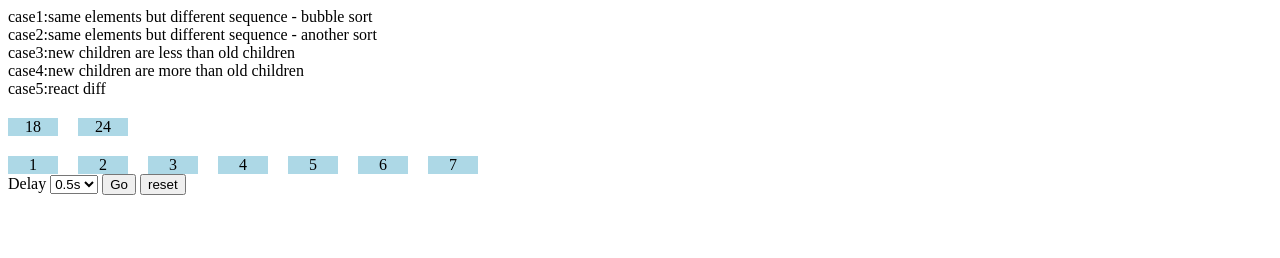
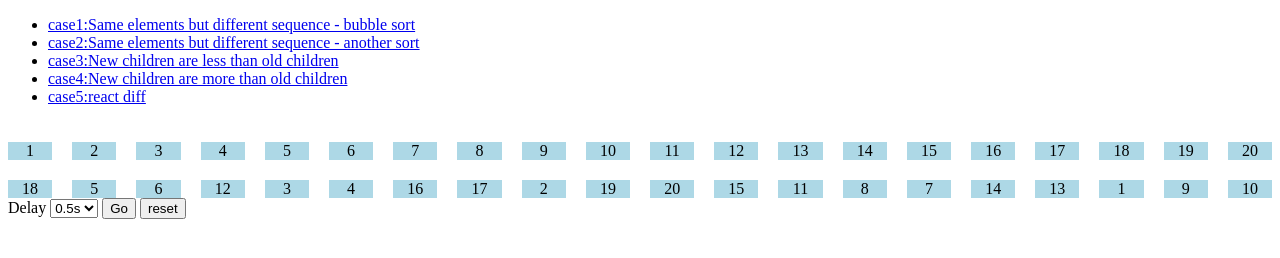
Before and after one commit to Dmaziyo/diff-animation, a plain HTML site: page demo1.html in a window 1280 px wide. Drawn offline with Linux system fonts and the light colour scheme.

Commit message:
feat: router added

```diff
--- a/demo1.html
+++ b/demo1.html
@@ -9,13 +9,13 @@
     <link rel="stylesheet" href="./styls.css" />
   </head>
   <body>
-    <div id="header">
-      <div>case1:same elements but different sequence - bubble sort</div>
-      <div>case2:same elements but different sequence - another sort</div>
-      <div>case3:new children are less than old children</div>
-      <div>case4:new children are more than old children</div>
-      <div>case5:react diff</div>
-    </div>
+    <ul>
+      <li><a href="#/case1">case1:Same elements but different sequence - bubble sort</a></li>
+      <li><a href="#/case2">case2:Same elements but different sequence - another sort</a></li>
+      <li><a href="#/case3">case3:New children are less than old children</a></li>
+      <li><a href="#/case4">case4:New children are more than old children</a></li>
+      <li><a href="#/case5">case5:react diff</a></li>
+    </ul>
     <div class="numbers" id="numbers-old"></div>
     <div class="numbers" id="numbers-new"></div>
     <div id="numbers"></div>
@@ -34,14 +34,20 @@
     <script defer src="./init.js" type="module"></script>
     <script defer type="module">
       import { setTransiLenth, transiLenth, debounce } from './utils.js'
-      import { container1, container2, init, isRest, isExecuting, setIsExecuting, setIsRest } from './init.js'
+      import { container1, container2, init, isRest, isExecuting, setIsExecuting, setIsRest, patchKeyedChildren, type } from './init.js'
       import { patchKeyedChildren1, patchKeyedChildren2, patchKeyedChildren3, patchKeyedChildren4 } from './diff.js'
-      let type = 3
+      import { Router } from './router.js'
 
+      const router = new Router([
+        { path: '/case1', diff: patchKeyedChildren1, type: 0 },
+        { path: '/case2', diff: patchKeyedChildren2, type: 0 },
+        { path: '/case3', diff: patchKeyedChildren3, type: 1 },
+        { path: '/case4', diff: patchKeyedChildren4, type: 2 },
+        { path: '/case5', diff: patchKeyedChildren4, type: 3 }
+      ])
       let swapBtn = document.getElementById('swap')
       let resetBtn = document.getElementById('reset')
       let delayContainer = document.getElementById('delay')
-      let patchKeyedChildren = patchKeyedChildren4
 
       // param c1          old children
       // param c2          new children
--- a/init.js
+++ b/init.js
@@ -5,13 +5,15 @@
 
 export let container1 = null
 export let container2 = null
+export let patchKeyedChildren = null
+export let type = 1
+export function setPatchKeyedChildren(val) {
+  patchKeyedChildren = val
+}
 
-/**
-    type:0 default   //same size but different sequence
-    type:1           //new.len < old.len
-    type:2           //new.len > old.len
-    type:3           //react diff
- */
+export function setType(val) {
+  type = val
+}
 
 export function setIsExecuting(val) {
   isExecuting = val
@@ -21,6 +23,12 @@
   isRest = val
 }
 
+/**
+    type:0 default   //same size but different sequence
+    type:1           //new.len < old.len
+    type:2           //new.len > old.len
+    type:3           //react diff
+ */
 export function init(type = 0) {
   let numberOfElements = 20
 
--- a/router.js
+++ b/router.js
@@ -1,4 +1,6 @@
-class Router {
+import { setPatchKeyedChildren, setType } from './init.js'
+
+export class Router {
   constructor(routes = []) {
     this.routes = routes
     this.currentHash = ''
@@ -13,8 +15,24 @@
 
   refresh(event) {
     let newHash = ''
+
     if (event.newURL) {
       newHash = this.getUrlPath(event.newURL || '')
+      this.currentHash = newHash
+    } else {
+      window.location.hash = '/case1'
+      this.currentHash = '/case1'
     }
+    this.matchCase()
+  }
+
+  matchCase() {
+    let route = this.routes.find(route => {
+      return route.path === this.currentHash
+    })
+    setPatchKeyedChildren(route.diff)
+    setType(route.type)
+    let resetBtn = document.getElementById('reset')
+    resetBtn.click()
   }
 }
```
